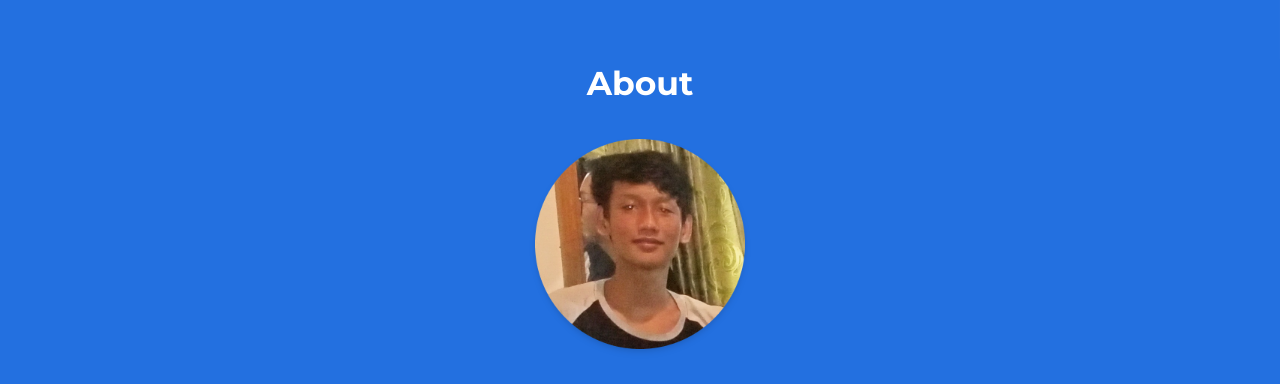
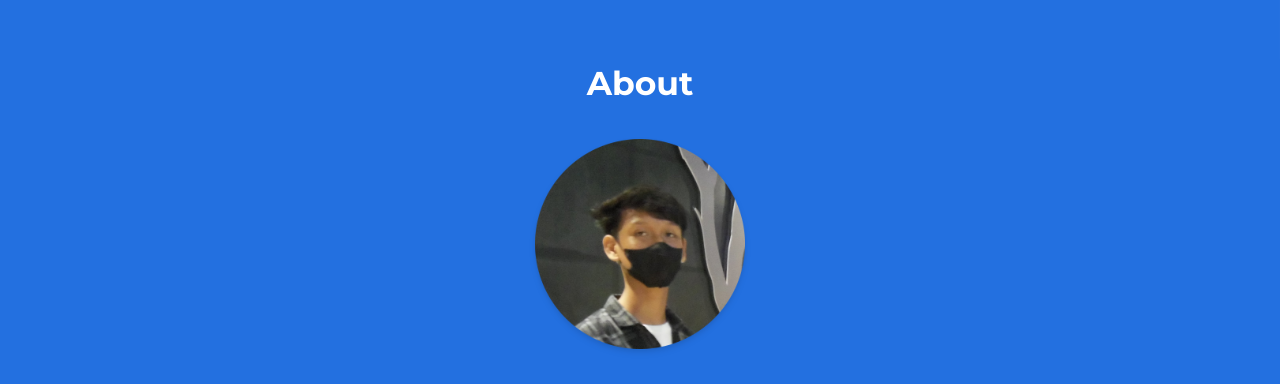
Before and after one commit to ikhsanadrians/portofolioweblatest, a plain HTML site: page index.html in a window 1280 px wide. Shown: the part 800-1184 px from the top of the page. Drawn offline with nearby package versions, Linux system fonts and the light colour scheme; files whose address does not match are found by name; a web font is replaced by a local one.

Commit message:
Update Profile Pic

```diff
--- a/index.html
+++ b/index.html
@@ -176,7 +176,7 @@
                 </div>
 
                 <div class="profilepicture mt-[20px] flex justify-center md:mt-[30px] lg:mt-[30px]">
-                    <img src="img/ikhsan.png" alt="profilsaya"
+                    <img src="img/ikhsan (3).png" alt="profilsaya"
                         class="drop-shadow-md h-[130px] md:h-[210px] lg:h-[210px]" style=" pointer-events: none">
                 </div>
 
```
